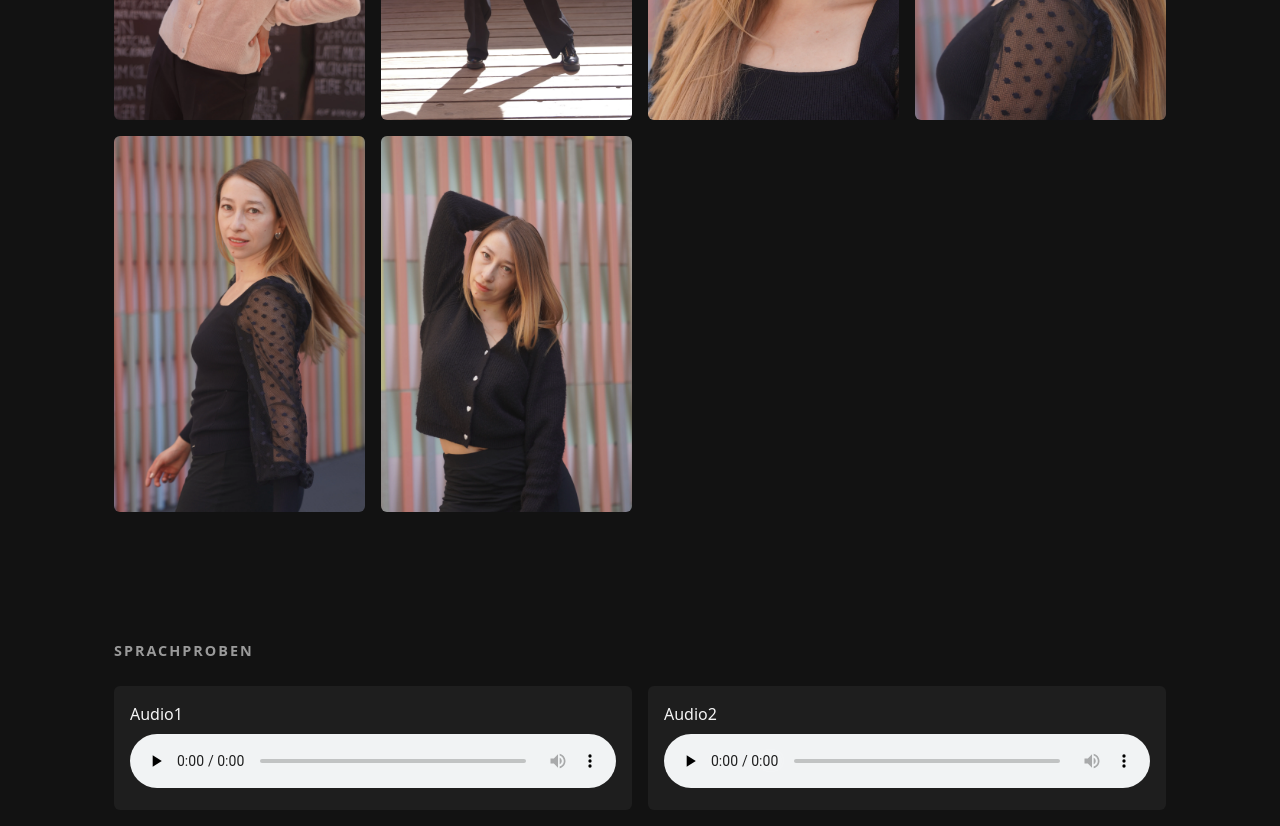
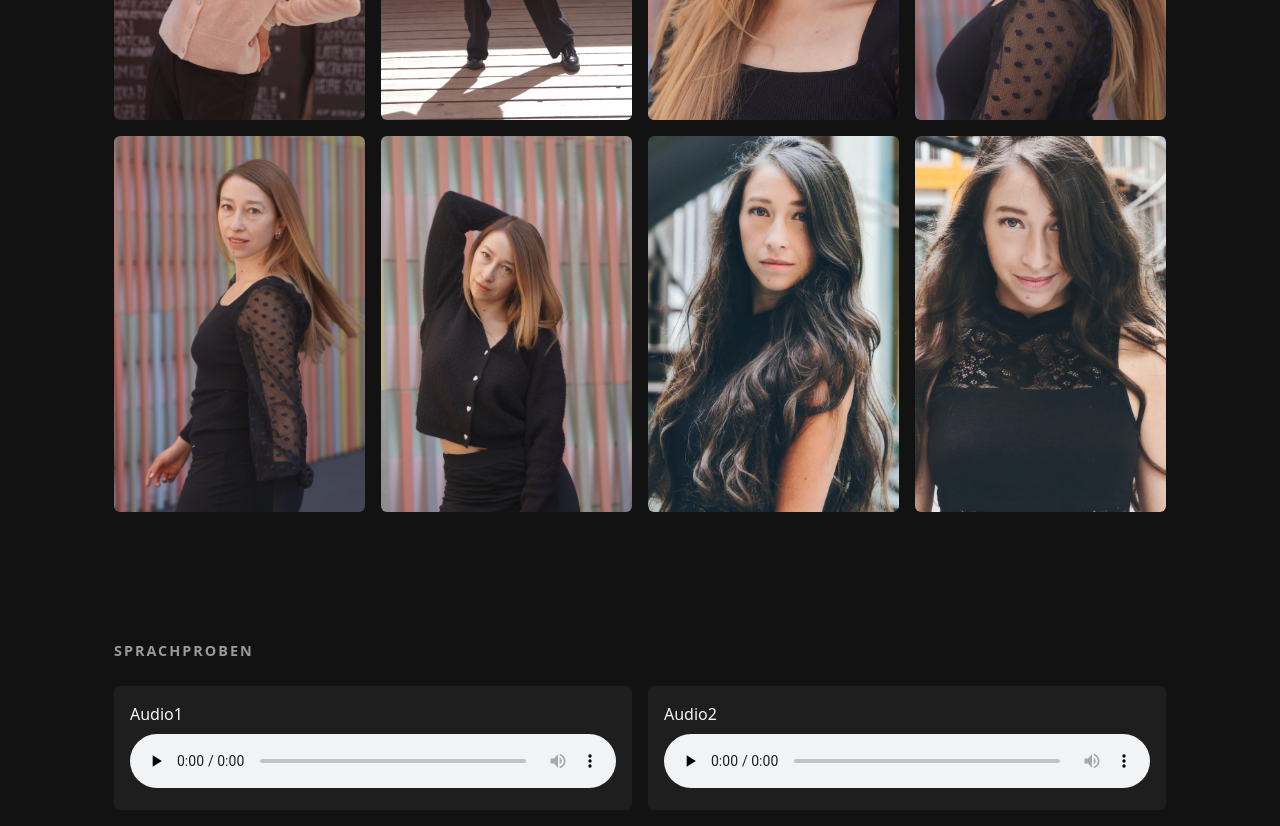
Before and after one commit to PedroJRGarcia/actressWebsite, a React (Vite) app: page / in a window 1280 px wide. Shown: the part 3360-4186 px from the top of the page. Built offline with nearby package versions, Linux system fonts and the light colour scheme; a web font is replaced by a local one.

Commit message:
more photos

```diff
--- a/src/data/profile.ts
+++ b/src/data/profile.ts
@@ -49,6 +49,8 @@ export const profile = {
     publicFile('photos/8.webp'),
     publicFile('photos/9.webp'),
     publicFile('photos/10.webp'),
+    publicFile('photos/11.webp'),
+    publicFile('photos/12.webp'),
   ],
   voicereels: [
     { title: 'Audio1', src: publicFile('audios/commercial-en.mp3') },
```
Also changed, not shown: public/photos/11.webp (added), public/photos/12.webp (added).
